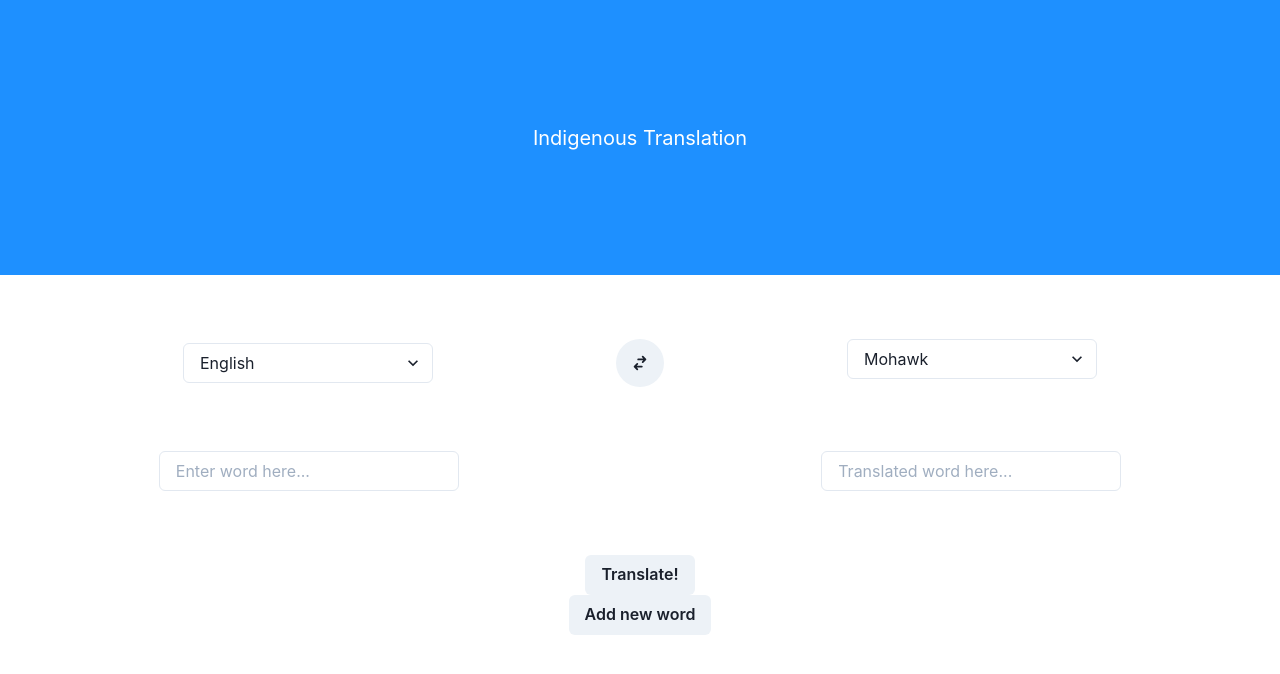
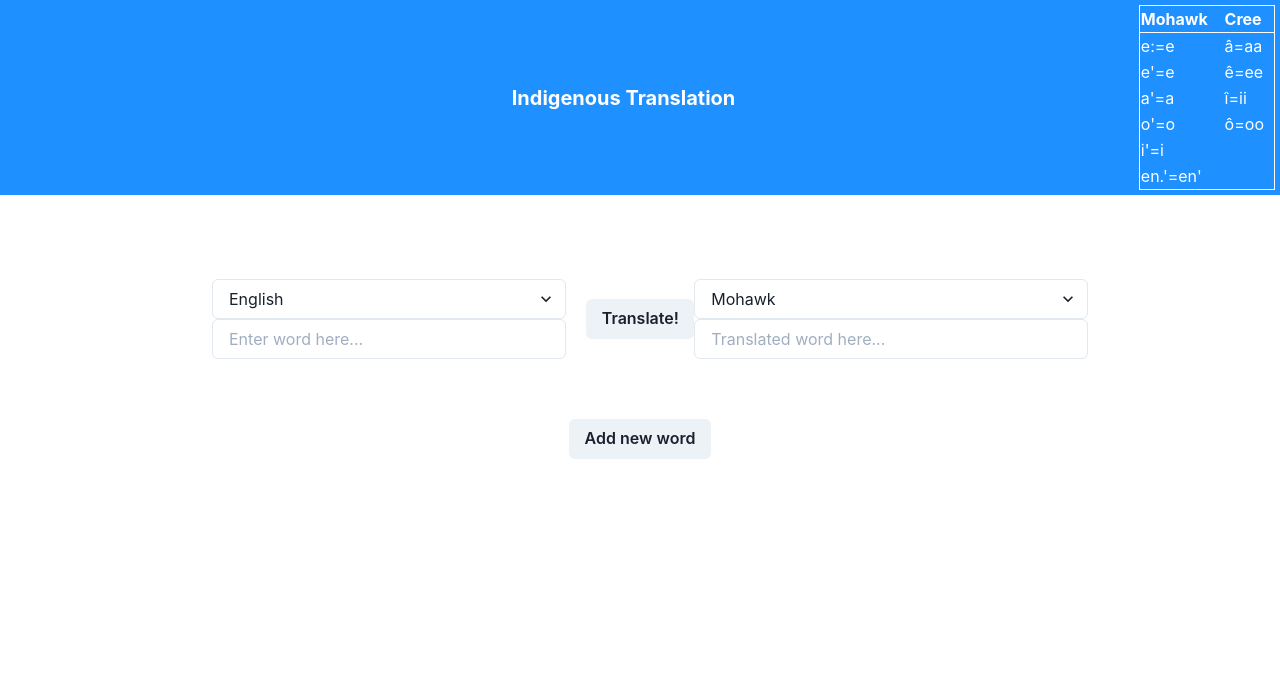
Before and after one commit to joeelmahallawy/rec-repo, a Next.js app: page / in a window 1280 px wide. Shown: the top 674 px of the page. Built offline with nearby package versions, Linux system fonts and the light colour scheme.

Commit message:
added table

```diff
--- a/components/Legend.tsx
+++ b/components/Legend.tsx
@@ -1,8 +1,17 @@
 const Legend = () => {
   return (
     <>
-      <table>
-        <tr>
+      <table
+        style={{
+          background: "transparent",
+
+          color: "white",
+          width: "25%",
+          border: "1px solid white",
+          margin: "5px",
+        }}
+      >
+        <tr style={{ borderBottom: "1px solid white", textAlign: "left" }}>
           <th>Mohawk</th>
           <th>Cree</th>
         </tr>
--- a/components/addWordModal.tsx
+++ b/components/addWordModal.tsx
@@ -13,12 +13,14 @@ import {
   FormLabel,
   Input,
   ModalFooter,
+  useToast,
 } from "@chakra-ui/react";
 import { Select } from "@chakra-ui/select";
 import React from "react";
 import { Query } from "../interfaces/types";
 
 const AddWordModal = ({ query, setQuery }: any) => {
+  const toast = useToast();
   const { isOpen, onOpen, onClose } = useDisclosure();
   const initialRef = React.useRef();
   const finalRef = React.useRef();
@@ -90,10 +92,46 @@ const AddWordModal = ({ query, setQuery }: any) => {
               colorScheme="blue"
               mr={3}
               onClick={async () => {
-                fetch("/api/mongo", {
-                  method: "POST",
-                  body: JSON.stringify(query),
+                const headerToSend = {
+                  translateFrom: query.translateFrom,
+                  translateTo: query.translateTo,
+                  word: query.word,
+                };
+                const res = await fetch("/api/mongo", {
+                  method: "GET",
+                  headers: headerToSend,
                 });
+                const { translatedText } = await res.json();
+                if (!translatedText) {
+                  fetch("/api/mongo", {
+                    method: "POST",
+                    body: JSON.stringify(query),
+                  });
+                  setQuery({
+                    translateFrom: "",
+                    translateTo: "",
+                    word: "",
+                    translatedWord: "",
+                  });
+                  onClose();
+                  return toast({
+                    title: "Successfully added word!",
+                    // description:
+                    //   "We cannot define two different translations for the same word.",
+                    status: "success",
+                    duration: 5000,
+                    isClosable: true,
+                  });
+                } else {
+                  return toast({
+                    title: "Sorry, that word already exists!",
+                    description:
+                      "We cannot define two different translations for the same word.",
+                    status: "error",
+                    duration: 5000,
+                    isClosable: true,
+                  });
+                }
               }}
             >
               Add
--- a/pages/index.tsx
+++ b/pages/index.tsx
@@ -16,6 +16,7 @@ import {
 import React, { useEffect, useState } from "react";
 import { HiSwitchHorizontal } from "react-icons/hi";
 import AddWordModal from "../components/addWordModal";
+import Legend from "../components/Legend";
 import getTranslation from "../helpers/getTranslation";
 import toggleLanguage from "../helpers/toggleLanguage";
 import { Query } from "../interfaces/types";
@@ -34,47 +35,52 @@ const IndexPage = () => {
     word: "",
     translatedWord: "",
   });
-  const [currState, toggleCurrState] = useState(true);
 
   return (
     <Box>
-      <Center id="nav-bar" bg="dodgerblue" h="275px">
-        <Text color="white" fontSize={20}>
+      <Center
+        justifyContent="space-between"
+        id="nav-bar"
+        bg="dodgerblue"
+
+        // h="20vh"
+      >
+        {/* <Box bg="red" w="100%"> */}
+        <Heading textAlign="right" w="135%" color="white" fontSize={20}>
           Indigenous Translation
-        </Text>
+        </Heading>
+        {/* </Box> */}
+        <Flex justifyContent="flex-end" w="100%">
+          <Legend />
+        </Flex>
       </Center>
-      <Box mt="5%">
-        <Flex justifyContent="space-evenly">
-          {toggleLanguage(currState, query, Setquery)}
-          <IconButton
-            aria-label="Switch languages"
-            icon={<HiSwitchHorizontal />}
-            size="lg"
-            borderRadius="25px"
-            onClick={() => {
-              toggleCurrState(!currState);
+      <Box>
+        <Center justifyContent="space-between" m="0 auto" mt="5%" w="70%">
+          <Box w="400px" p={5} justifyContent="space-around">
+            <ScaleFade initialScale={0.1} in={true}>
+              <Select
+                onChange={(e) => {
+                  Setquery({ ...query, translateFrom: e.currentTarget.value });
                 }}
-          />
-          {toggleLanguage(!currState, query, Setquery)}
-        </Flex>
-        <Flex justifyContent="space-around" m="5%">
+                defaultValue="English"
+              >
+                {console.log(query)}
+                <option value="English">English</option>
+                <option value="Mohawk">Mohawk</option>
+                <option value="Cree">Cree</option>
+                <option value="Ojibway">Ojibway</option>
+              </Select>
+            </ScaleFade>
             <Input
               placeholder="Enter word here..."
-            w="300px"
-            mr="15%"
+              // w="300px"
+              // mr="15%"
               onChange={(e) => {
                 Setquery({ ...query, word: e.currentTarget.value });
               }}
             />
-
-          <Input
-            placeholder="Translated word here..."
-            isReadOnly={true}
-            w="300px"
-            value={query?.translatedWord}
-          />
-        </Flex>
-        <Center>
+            {/*  */}
+          </Box>
           <Button
             onClick={
               () => {
@@ -90,8 +96,30 @@ const IndexPage = () => {
           >
             Translate!
           </Button>
+          <Box w="400px">
+            <ScaleFade initialScale={0.1} in={true}>
+              <Select
+                onChange={(e) => {
+                  Setquery({ ...query, translateTo: e.currentTarget.value });
+                }}
+                defaultValue="Mohawk"
+                // w="250px"
+              >
+                <option value="Mohawk">Mohawk</option>
+                <option value="English">English</option>
+                <option value="Cree">Cree</option>
+                <option value="Ojibway">Ojibway</option>
+              </Select>
+            </ScaleFade>
+            <Input
+              placeholder="Translated word here..."
+              isReadOnly={true}
+              value={query?.translatedWord}
+            />
+          </Box>
         </Center>
-        <Center>
+        {/*  */}
+        <Center mt={10} flexDir="column">
           <AddWordModal query={postQuery} setQuery={setPostQuery} />
         </Center>
       </Box>
```
Lines whose indentation alone changed are shown as unchanged.
